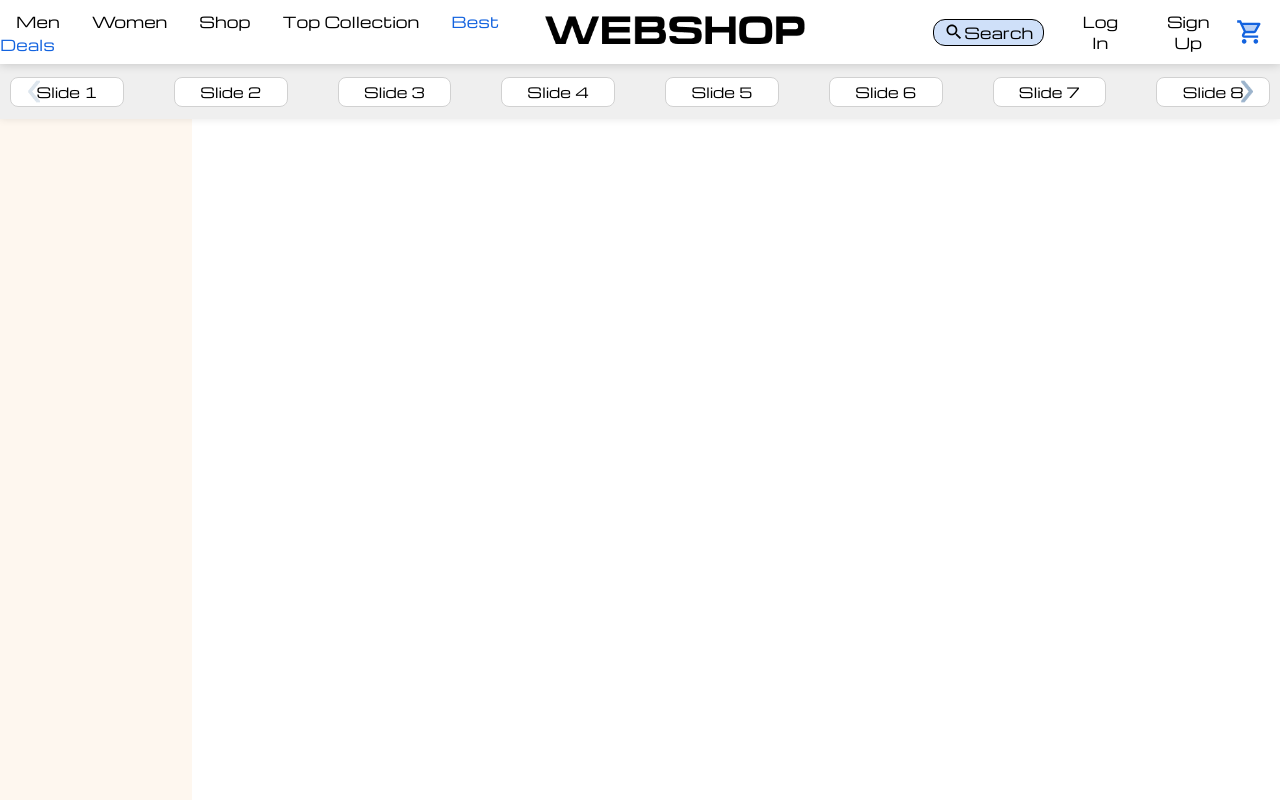
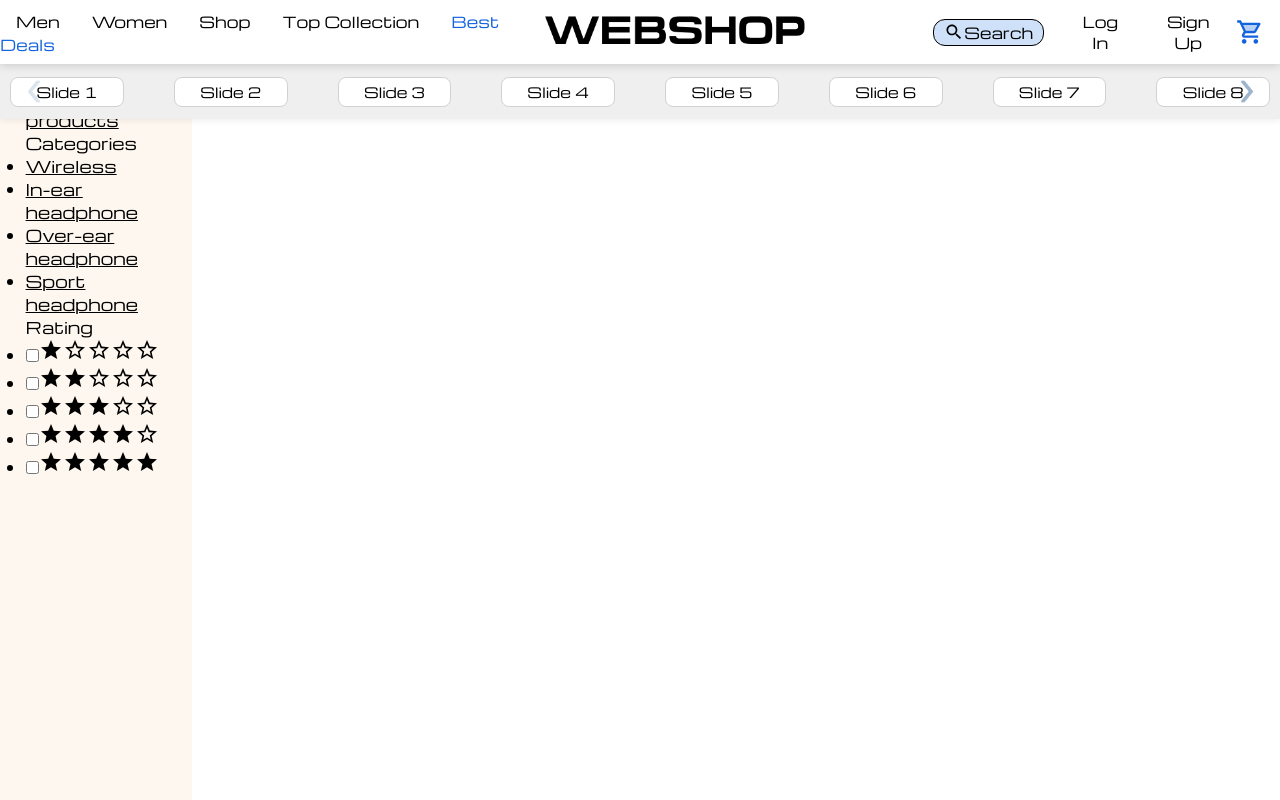
Before and after one commit to rj-robinjoseph/Webshop, a React (Create React App) app: page /products in a window 1280 px wide. Built offline with nearby package versions, Linux system fonts and the light colour scheme.

Commit message:
Updating Sidebar.

```diff
--- a/src/components/Sidebar.jsx
+++ b/src/components/Sidebar.jsx
@@ -1,8 +1,121 @@
 import React from "react";
 import "../styles/Sidebar.scss";
+import KeyboardDoubleArrowRightIcon from "@mui/icons-material/KeyboardDoubleArrowRight";
+import StarIcon from "@mui/icons-material/Star";
+import StarHalfIcon from "@mui/icons-material/StarHalf";
+import StarOutlineIcon from "@mui/icons-material/StarOutline";
 
 function Sidebar() {
-  return <div className="sidebar"></div>;
+  return (
+    <div className="sidebar">
+      <div className="breadcumb">
+        <a href="./index.html">home</a>
+        <span>
+          <KeyboardDoubleArrowRightIcon />
+        </span>
+        <a href="./products.html">all products</a>
+      </div>
+
+      <div class="box">
+        <span class="filter-header">Categories</span>
+        <ul class="filter-list">
+          <li>
+            <a href="#">Wireless</a>
+          </li>
+          <li>
+            <a href="#">In-ear headphone</a>
+          </li>
+          <li>
+            <a href="#">Over-ear headphone</a>
+          </li>
+          <li>
+            <a href="#">Sport headphone</a>
+          </li>
+        </ul>
+      </div>
+
+      <div class="box">
+        <span class="filter-header">Rating</span>
+        <ul class="filter-list">
+          <li>
+            <div class="group-checkbox">
+              <input type="checkbox" id="remember1" />
+              <label for="remember1">
+                <span class="rating">
+                  <StarIcon />
+                  <StarOutlineIcon />
+                  <StarOutlineIcon />
+                  <StarOutlineIcon />
+                  <StarOutlineIcon />
+                </span>
+                <i class="bx bx-check"></i>
+              </label>
+            </div>
+          </li>
+          <li>
+            <div class="group-checkbox">
+              <input type="checkbox" id="remember1" />
+              <label for="remember1">
+                <span class="rating">
+                  <StarIcon />
+                  <StarIcon />
+                  <StarOutlineIcon />
+                  <StarOutlineIcon />
+                  <StarOutlineIcon />
+                </span>
+                <i class="bx bx-check"></i>
+              </label>
+            </div>
+          </li>
+          <li>
+            <div class="group-checkbox">
+              <input type="checkbox" id="remember1" />
+              <label for="remember1">
+                <span class="rating">
+                  <StarIcon />
+                  <StarIcon />
+                  <StarIcon />
+                  <StarOutlineIcon />
+                  <StarOutlineIcon />
+                </span>
+                <i class="bx bx-check"></i>
+              </label>
+            </div>
+          </li>
+          <li>
+            <div class="group-checkbox">
+              <input type="checkbox" id="remember1" />
+              <label for="remember1">
+                <span class="rating">
+                  <StarIcon />
+                  <StarIcon />
+                  <StarIcon />
+                  <StarIcon />
+                  <StarOutlineIcon />
+                </span>
+                <i class="bx bx-check"></i>
+              </label>
+            </div>
+          </li>
+          <li>
+            <div class="group-checkbox">
+              <input type="checkbox" id="remember1" />
+              <label for="remember1">
+                <span class="rating">
+                  <StarIcon />
+                  <StarIcon />
+                  <StarIcon />
+                  <StarIcon />
+                  <StarIcon />
+                </span>
+                <i class="bx bx-check"></i>
+              </label>
+            </div>
+          </li>
+        </ul>
+      </div>
+    </div>
+  );
 }
 
 export default Sidebar;
```
